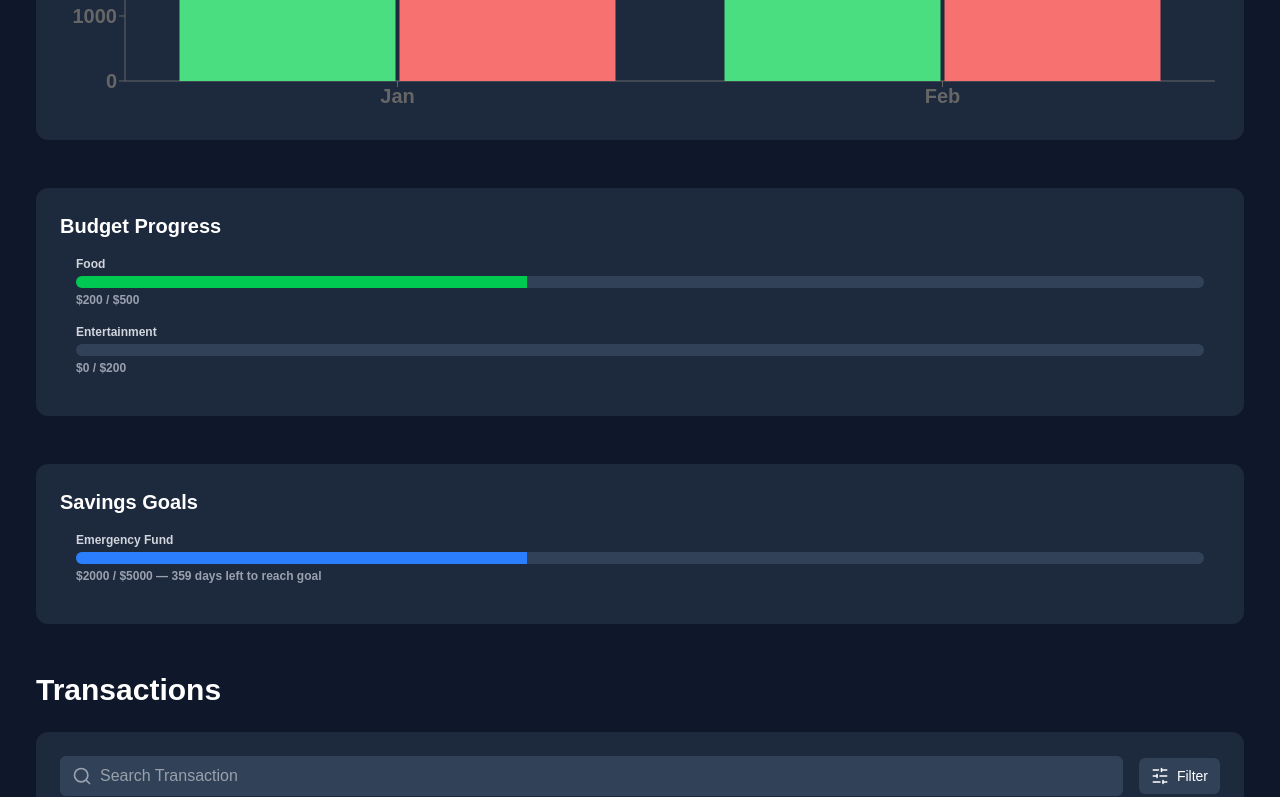
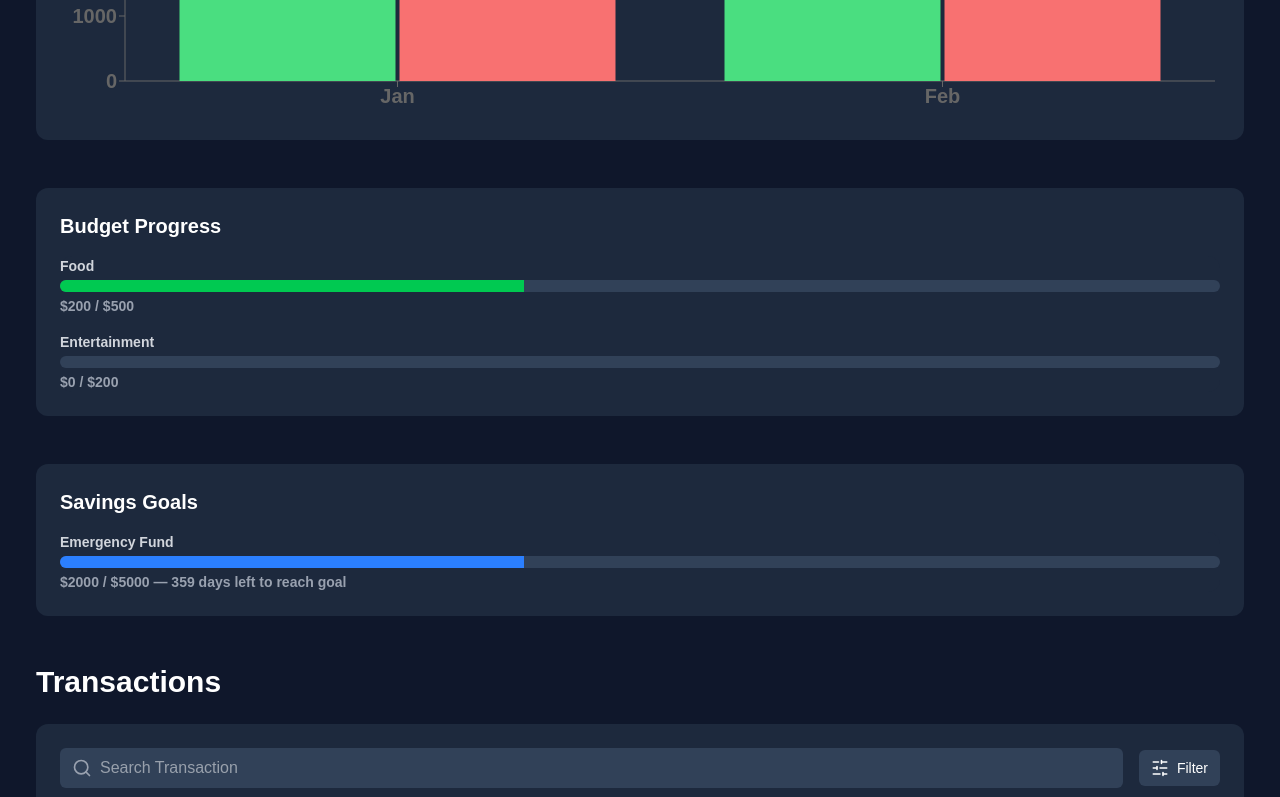
Before and after one commit to aciamdesu/fundwise-project-00, a Next.js app: page / in a window 1280 px wide. Shown: the part 556-1353 px from the top of the page. Built offline with nearby package versions, Linux system fonts and the light colour scheme.

Commit message:
increase text size and adjust spacing in Budget Progress and Saving Goals sections

```diff
--- a/src/app/components/budgetprogress.tsx
+++ b/src/app/components/budgetprogress.tsx
@@ -13,19 +13,19 @@ const budgetData: BudgetItem[] = [
 
 export default function BudgetProgress() {
   return (
-    <div className="bg-slate-800 rounded-xl p-4 space-y-4">
+    <div className="bg-slate-800 rounded-xl mt-4 space-y-4">
       {budgetData.map((item, idx) => {
         const percent = Math.min((item.spent / item.limit) * 100, 100);
         return (
           <div key={idx}>
-            <div className="text-xs text-gray-300 mb-1">{item.category}</div>
+            <div className="text-sm text-gray-300 mb-1">{item.category}</div>
             <div className="w-full bg-slate-700 h-3 rounded-full overflow-hidden">
               <div
                 className="h-full bg-green-500 transition-all"
                 style={{ width: `${percent}%` }}
               ></div>
             </div>
-            <div className="text-xs text-gray-400 mt-1">
+            <div className="text-sm text-gray-400 mt-1">
               ${item.spent} / ${item.limit}
             </div>
           </div>
--- a/src/app/components/savingsgoals.tsx
+++ b/src/app/components/savingsgoals.tsx
@@ -18,19 +18,19 @@ const goals: Goal[] = [
 
 export default function SavingsGoals() {
   return (
-    <div className="bg-slate-800 rounded-xl p-4 space-y-4">
+    <div className="bg-slate-800 rounded-xl mt-4 space-y-4">
       {goals.map((goal, idx) => {
         const percent = Math.min((goal.saved / goal.target) * 100, 100);
         return (
           <div key={idx}>
-            <div className="text-xs text-gray-300 mb-1">{goal.label}</div>
+            <div className="text-sm text-gray-300 mb-1">{goal.label}</div>
             <div className="w-full bg-slate-700 h-3 rounded-full overflow-hidden">
               <div
                 className="h-full bg-blue-500 transition-all"
                 style={{ width: `${percent}%` }}
               ></div>
             </div>
-            <div className="text-xs text-gray-400 mt-1">
+            <div className="text-sm text-gray-400 mt-1">
               ${goal.saved} / ${goal.target} — {goal.daysLeft} days left to
               reach goal
             </div>
```
